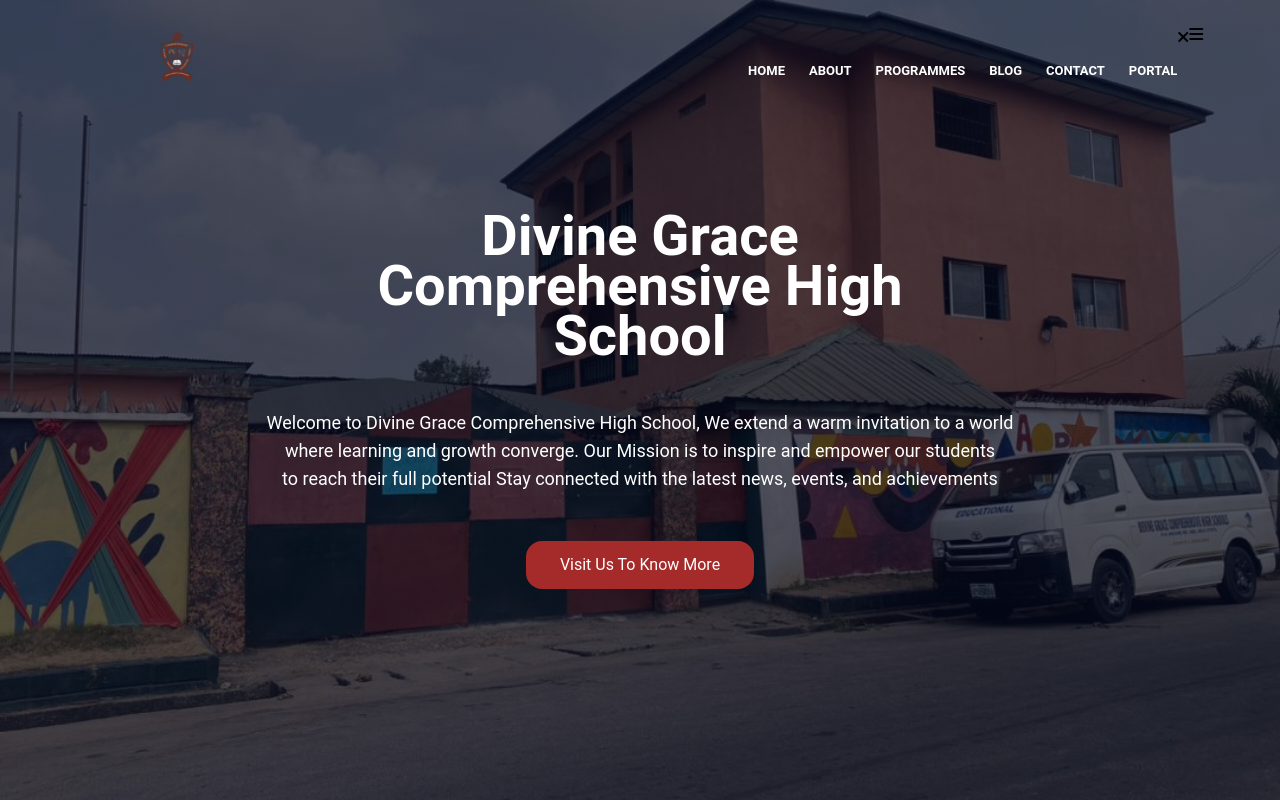
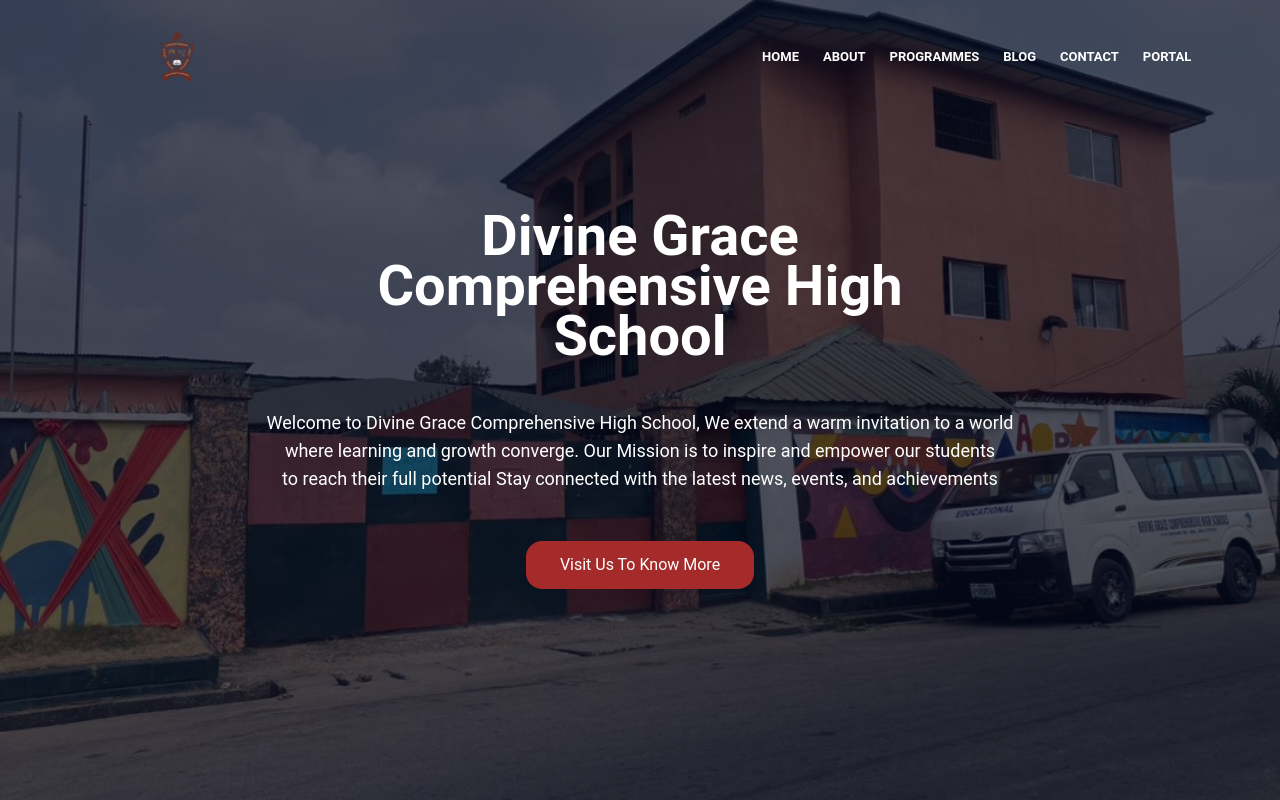
Before and after one commit to Pasify/DGHCS, a React (Vite) app: page / in a window 1280 px wide. Shown: the top 800 px of the page. Built offline with nearby package versions, Linux system fonts and the light colour scheme; what ldrs would draw is missing.

Commit message:
completed landin page v1

```diff
--- a/src/App.css
+++ b/src/App.css
@@ -27,6 +27,7 @@
 .row {
     margin-top: 5%;
     display: flex;
+    /* flex-wrap: wrap; */
     justify-content: space-between;
     gap: 2rem;
 
@@ -75,16 +76,19 @@
     }
 }
 
+.formGroup {
+    border: 1px solid brown;
+    padding: 10px 20px;
+}
 
-.formGroup input {
-    width: 400px;
-    height: 45px;
+.formGroup input,
+.formGroup textarea {
+    width: 100%;
     border-radius: 4px;
-    text-align: center;
-    margin-top: 20px;
-    margin-bottom: 40px;
+    margin: 15px 0;
     outline: none;
     border: none;
+    background: #f0f0f0;
 }
 
 
--- a/src/components/Nav.jsx
+++ b/src/components/Nav.jsx
@@ -1,48 +1,65 @@
+import { useState } from "react";
 import { Link } from "react-router-dom";
 import schoolLogo from "../assets/images/dghcslogo.png";
 import styles from "./Nav.module.css";
+
+const NavLinks = [
+  {
+    location: "/",
+    title: "home",
+  },
+  {
+    location: "about",
+    title: "about",
+  },
+  {
+    location: "programmes",
+    title: "programmes",
+  },
+  {
+    location: "blog",
+    title: "blog",
+  },
+  {
+    location: "contact",
+    title: "contact",
+  },
+  {
+    location: "login",
+    title: "portal",
+  },
+];
 function Nav() {
+  const [isMenuOpen, setIsMenuOpen] = useState(false);
+  function handleOpenMenu() {
+    setIsMenuOpen((isMenuOpen) => !isMenuOpen);
+  }
   return (
     <nav className={styles.nav}>
       <Link to="/">
         <img src={schoolLogo} className={styles.nav_image} />
       </Link>
-      <div className={styles.nav_links} id="navLinks">
-        <i className="fa fa-times"></i>
-        <ul>
-          <li>
-            <Link to="/">
-              <strong>HOME</strong>
-            </Link>
-          </li>
-          <li>
-            <Link to="about">
-              <strong>ABOUT</strong>
-            </Link>
-          </li>
-          <li>
-            <Link to="programmes">
-              <strong>PROGRAMMES</strong>
-            </Link>
-          </li>
-          <li>
-            <Link to="blog">
-              <strong>BLOG</strong>
-            </Link>
-          </li>
-          <li>
-            <Link to="contact">
-              <strong>CONTACT</strong>
-            </Link>
-          </li>
-          <li>
-            <Link to="login">
-              <strong>PORTAL</strong>
-            </Link>
-          </li>
+      <div className={styles.toggle} onClick={handleOpenMenu}>
+        {isMenuOpen ? (
+          <i className="fa fa-times"></i>
+        ) : (
+          <i className="fa fa-bars"></i>
+        )}
+      </div>
+      <div
+        className={`${styles.nav_links} ${isMenuOpen ? styles.menu_active : ""}`}
+        id="navLinks"
+      >
+        <ul className={styles.nav_link_list}>
+          {NavLinks.map((ele) => (
+            <li key={ele} onClick={handleOpenMenu}>
+              <Link to={ele.location}>
+                <strong className="uppercase">{ele.title}</strong>
+              </Link>
+            </li>
+          ))}
         </ul>
       </div>
-      <i className="fa fa-bars"></i>
     </nav>
   );
 }
--- a/src/components/Nav.module.css
+++ b/src/components/Nav.module.css
@@ -10,8 +10,25 @@
 }
 
 .nav_links {
-    flex: 1;
-    text-align: right;
+    /* outline: 2px solid white; */
+    height: 0;
+    width: 0;
+    opacity: 0;
+    visibility: hidden;
+    position: fixed;
+    top: 0;
+    right: 0;
+    transition: all .3s ease-in;
+}
+
+.nav_link_list {
+    display: flex;
+    flex-direction: column;
+    background-color: #f65050;
+    height: 100%;
+    justify-content: center;
+    align-items: center;
+    border-radius: 10px;
 }
 
 .nav_links ul li {
@@ -27,6 +44,7 @@
     font-size: 13px;
 }
 
+
 .nav_links ul li::after {
     content: '';
     width: 0%;
@@ -41,37 +59,66 @@
     width: 100%;
 }
 
-nav .fa {
-    display: none;
+.toggle {
+    display: inline-flex;
+    justify-content: center;
+    align-items: center;
+    background-color: white;
+    border: 2px solid #a52a2a;
+    height: 2rem;
+    width: 2rem;
+    border-radius: 5px;
+    transition: all .5s ease-in;
+    z-index: 10;
+    position: fixed;
+    top: 1.3rem;
+    right: 1rem;
 }
 
+.menu_active {
+    width: 60dvw;
+    height: 100dvh;
+    opacity: 1;
+    visibility: visible;
+}
+
+
 @media(max-width: 700px) {
-    .nav_links ul li {
-        display: block;
-    }
-
-    .nav_links {
-        position: fixed;
-        background: brown;
-        height: 100vh;
-        width: 200px;
-        top: 0;
-        right: -200px;
-        text-align: left;
-        z-index: 2;
-        transition: 1s;
-    }
-
-    nav .fa {
-        display: block;
-        color: #C08F4F;
-        margin: 10px;
-        font-size: 22px;
-        cursor: pointer;
-    }
-
     .nav_links ul {
         padding: 30px;
 
     }
 }
+
+@media screen and (min-width:700px) {
+    .nav_links {
+
+        height: auto;
+        width: auto;
+        display: flex;
+        align-items: center;
+        justify-content: flex-end;
+        width: 60%;
+        opacity: 1;
+        height: auto;
+        opacity: 1;
+        visibility: visible;
+        position: static;
+    }
+
+    .nav_link_list {
+        display: flex;
+        flex-direction: row;
+        background-color: transparent;
+        height: 100%;
+        justify-content: center;
+        align-items: center;
+        border-radius: 0;
+
+    }
+
+    .toggle {
+        visibility: hidden;
+        opacity: 0;
+    }
+}
--- a/src/pages/Contact/Contact.jsx
+++ b/src/pages/Contact/Contact.jsx
@@ -40,7 +40,7 @@
             <div className={styles.contact_column}>
               <i className="fa fa-envelope"></i>
               <span>
-                <h5>info@dgchs.com</h5>
+                <h5>dgchschools@gmail.com</h5>
                 <p>
                   <strong>Email us your Query</strong>
                 </p>
--- a/src/pages/Contact/Contact.module.css
+++ b/src/pages/Contact/Contact.module.css
@@ -17,6 +17,7 @@
 .contact_column {
     flex-basis: 48%;
     margin-bottom: 30px;
+
 
 }
 
--- a/src/pages/Home/Testimonial.module.css
+++ b/src/pages/Home/Testimonial.module.css
@@ -18,8 +18,15 @@
     background: #fff3f3;
     cursor: pointer;
     height: 15rem;
+    overflow: hidden;
+    outline: 1px solid brown;
+    transition: all .3s ease-in-out;
+}
 
-    /* w-24 h-24 md: w-48 md:h-auto md:rounded-none rounded-full mx-auto" src=" /sarah-dayan.jpg" alt=" " width=" 384" height=" 512 */
+.testimonial_column:hover {
+    outline-offset: 5px;
+    transform: scale(1.1);
+
 }
 
 .image_container {
@@ -31,8 +38,8 @@
 
 .image_container > img {
     object-fit: cover;
-    height: 100%;
-    width: 100%;
+    aspect-ratio: auto;
+
 }
 
 .testimonial_column img {
@@ -49,13 +56,11 @@
     color: brown;
 }
 
-@media screen and (min-width: 540px) {
+@media screen and (min-width: 700px) {
     .testimonial_column {
-        display: flex;
         flex-direction: row;
         padding: 0;
-        /* margin-left: 0px;
-        margin-right: 15px; */
+        height: auto;
     }
 
     .image_container {
--- a/src/pages/blog/BlogContent.module.css
+++ b/src/pages/blog/BlogContent.module.css
@@ -61,7 +61,7 @@
     width: 100%;
     padding: 10px;
     margin: 15px 0;
-    box-sizing: border-box;
+
     border: none;
     outline: none;
     background: #f0f0f0;
```
